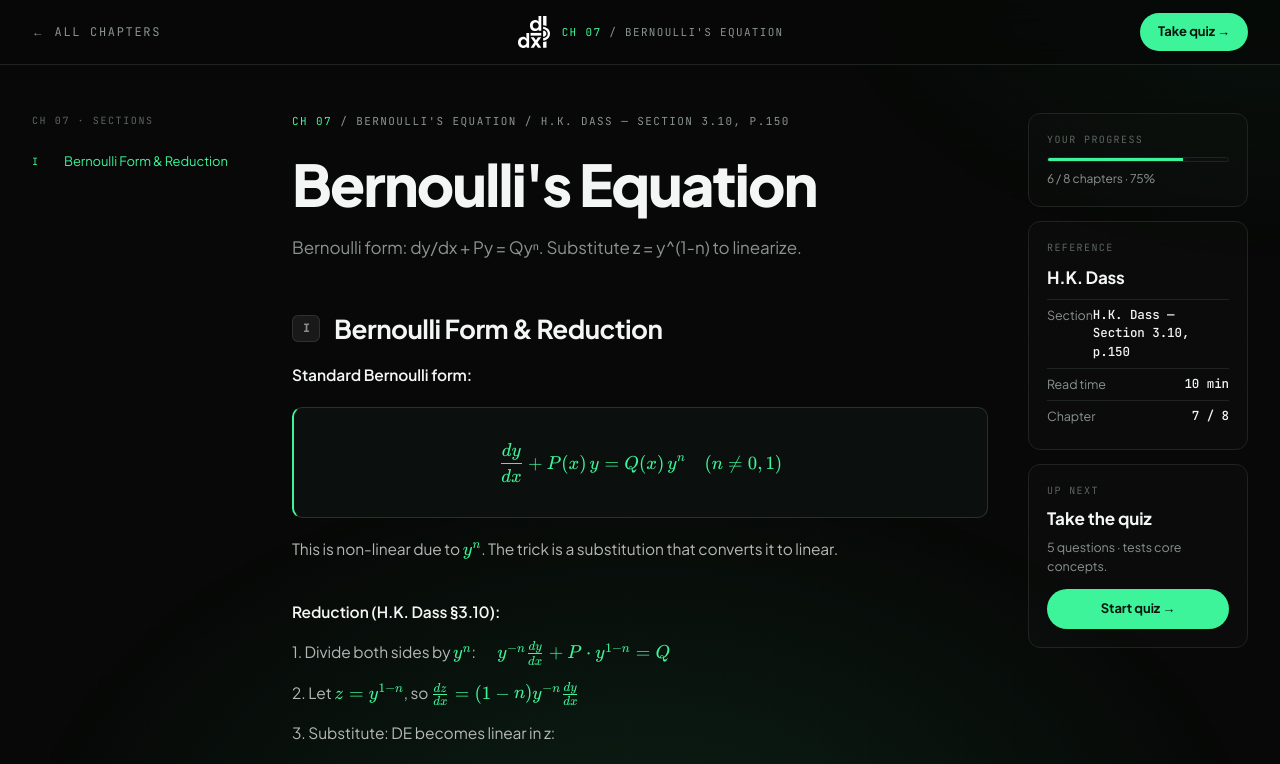
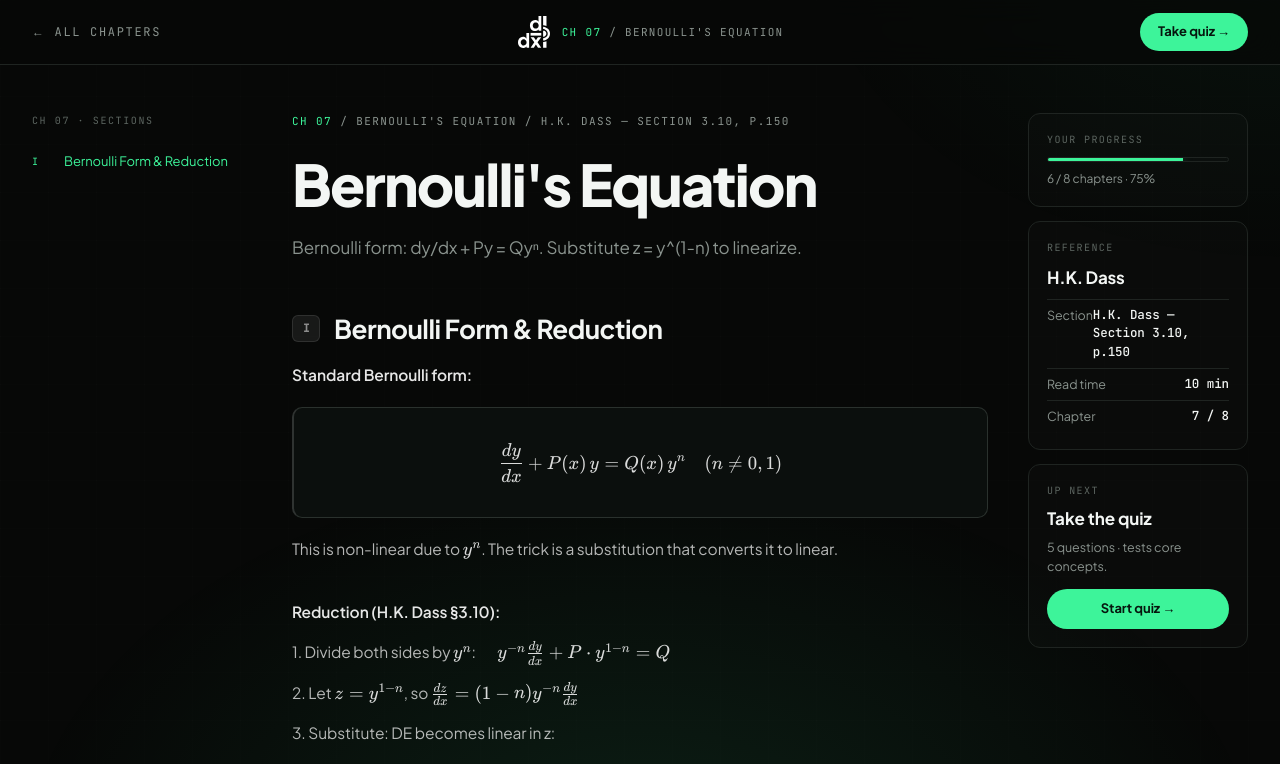
Before and after one commit to mahtamun-hoque-fahim/learnDE, a Next.js app: page /learn/bernoulli in a window 1280 px wide. Shown: the top 764 px of the page. Built offline with nearby package versions, Linux system fonts and the light colour scheme.

Commit message:
style: math is white throughout chapters; green only on example problem + final answer step + formula cards

```diff
--- a/app/learn/[chapter]/page.tsx
+++ b/app/learn/[chapter]/page.tsx
@@ -12,7 +12,7 @@ declare global {
 }
 
 // ── Individual KaTeX components — each manages its own rendering ──────────────
-function KatexBlock({ math }: { math: string }) {
+function KatexBlock({ math, accent = false }: { math: string; accent?: boolean }) {
   const ref = useRef<HTMLDivElement>(null)
   useEffect(() => {
     const el = ref.current; if (!el) return
@@ -27,14 +27,17 @@ function KatexBlock({ math }: { math: string }) {
   return (
     <div ref={ref} style={{
       textAlign: 'center', padding: '20px 16px', margin: '18px 0',
-      background: '#0B0F0D', border: '1px solid var(--line-2)',
-      borderLeft: '2px solid var(--mint)', borderRadius: 10, overflowX: 'auto',
-      color: 'var(--mint)', minHeight: 48,
+      background: accent ? 'rgba(61,244,154,.04)' : '#0B0F0D',
+      border: '1px solid var(--line-2)',
+      borderLeft: `2px solid ${accent ? 'var(--mint)' : 'rgba(255,255,255,.15)'}`,
+      borderRadius: 10, overflowX: 'auto',
+      color: accent ? 'var(--mint)' : 'rgba(255,255,255,.85)',
+      minHeight: 48,
     }} />
   )
 }
 
-function KatexInline({ math }: { math: string }) {
+function KatexInline({ math, accent = false }: { math: string; accent?: boolean }) {
   const ref = useRef<HTMLSpanElement>(null)
   useEffect(() => {
     const el = ref.current; if (!el) return
@@ -46,21 +49,21 @@ function KatexInline({ math }: { math: string }) {
     }
     run()
   }, [math])
-  return <span ref={ref} style={{ color: 'var(--mint)' }} />
+  return <span ref={ref} style={{ color: accent ? 'var(--mint)' : 'rgba(255,255,255,.85)' }} />
 }
 
 // ── MathText: parse inline markdown + math ────────────────────────────────────
-function MathText({ text }: { text: string }) {
+function MathText({ text, accent = false }: { text: string; accent?: boolean }) {
   const segments = text.split(/((?:\$\$[\s\S]+?\$\$)|(?:\$[^$]+?\$)|(?:\*\*[^*]+?\*\*)|(?:\*[^*]+?\*))/g)
   return (
     <>
       {segments.map((seg, i) => {
         if (seg.startsWith('$$') && seg.endsWith('$$'))
-          return <KatexBlock key={i} math={seg.slice(2, -2)} />
+          return <KatexBlock key={i} math={seg.slice(2, -2)} accent={accent} />
         if (seg.startsWith('$') && seg.endsWith('$'))
-          return <KatexInline key={i} math={seg.slice(1, -1)} />
+          return <KatexInline key={i} math={seg.slice(1, -1)} accent={accent} />
         if (seg.startsWith('**') && seg.endsWith('**'))
-          return <strong key={i} style={{ color: 'var(--text)', fontWeight: 600 }}>{seg.slice(2, -2)}</strong>
+          return <strong key={i} style={{ color: 'rgba(255,255,255,.9)', fontWeight: 600 }}>{seg.slice(2, -2)}</strong>
         if (seg.startsWith('*') && seg.endsWith('*'))
           return <em key={i}>{seg.slice(1, -1)}</em>
         return <span key={i}>{seg}</span>
@@ -122,7 +125,7 @@ function ChapterContent({ chapter }: { chapter: Chapter }) {
                 <div key={ci} style={{ borderRadius: 12, border: '1px solid rgba(255,255,255,.07)', background: '#0B0F0D', padding: '16px 14px' }}>
                   <div style={{ fontSize: 12, fontWeight: 600, color: 'rgba(255,255,255,.5)', marginBottom: 10 }}>{card.title}</div>
                   <div style={{ textAlign: 'center', color: 'var(--mint)' }}>
-                    <MathText text={card.content} />
+                    <MathText text={card.content} accent />
                   </div>
                 </div>
               ))}
@@ -168,20 +171,32 @@ function ChapterContent({ chapter }: { chapter: Chapter }) {
                 )}
               </div>
               <div style={{ padding: '20px' }}>
+                {/* Problem — green */}
                 <p style={{ fontSize: 15, color: 'rgba(255,255,255,.75)', marginBottom: 16 }}>
-                  <MathText text={ex.problem} />
+                  <MathText text={ex.problem} accent />
                 </p>
                 <details>
                   <summary style={{ display: 'flex', alignItems: 'center', justifyContent: 'space-between', cursor: 'pointer', fontSize: 13, color: 'rgba(255,255,255,.35)', userSelect: 'none', listStyle: 'none', padding: '6px 0' }}>
                     <span>Show step-by-step solution</span><span style={{ fontSize: 18 }}>+</span>
                   </summary>
                   <div style={{ marginTop: 16, display: 'flex', flexDirection: 'column', gap: 12 }}>
-                    {ex.steps.map((step, sti) => (
-                      <div key={sti} style={{ borderLeft: '2px solid rgba(255,255,255,.1)', paddingLeft: 16, paddingTop: 4, paddingBottom: 4 }}>
-                        <div style={{ fontSize: 10, color: 'rgba(255,255,255,.3)', fontWeight: 600, textTransform: 'uppercase', letterSpacing: '.14em', marginBottom: 6, fontFamily: 'var(--font-mono),monospace' }}>{step.label}</div>
-                        <div style={{ fontSize: 14.5, color: 'rgba(255,255,255,.65)' }}><MathText text={step.content} /></div>
-                      </div>
-                    ))}
+                    {ex.steps.map((step, sti) => {
+                      const isFinal = sti === ex.steps.length - 1
+                      return (
+                        <div key={sti} style={{
+                          borderLeft: `2px solid ${isFinal ? 'var(--mint)' : 'rgba(255,255,255,.1)'}`,
+                          paddingLeft: 16, paddingTop: 4, paddingBottom: 4,
+                          background: isFinal ? 'rgba(61,244,154,.02)' : 'transparent',
+                          borderRadius: isFinal ? '0 6px 6px 0' : 0,
+                        }}>
+                          <div style={{ fontSize: 10, color: isFinal ? 'var(--mint)' : 'rgba(255,255,255,.3)', fontWeight: 600, textTransform: 'uppercase', letterSpacing: '.14em', marginBottom: 6, fontFamily: 'var(--font-mono),monospace' }}>{step.label}</div>
+                          {/* Final step — green math; all other steps — white math */}
+                          <div style={{ fontSize: 14.5, color: isFinal ? 'rgba(255,255,255,.85)' : 'rgba(255,255,255,.65)' }}>
+                            <MathText text={step.content} accent={isFinal} />
+                          </div>
+                        </div>
+                      )
+                    })}
                   </div>
                 </details>
               </div>
```
